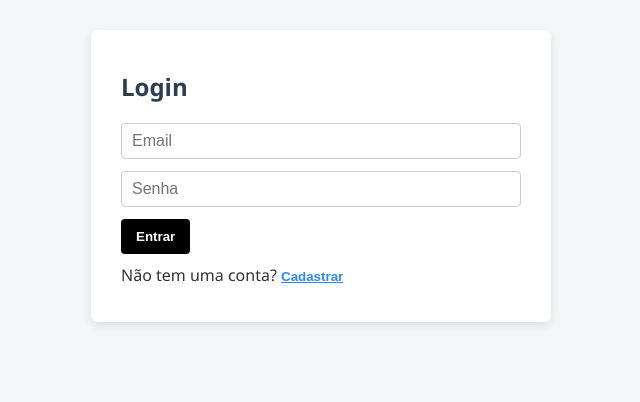
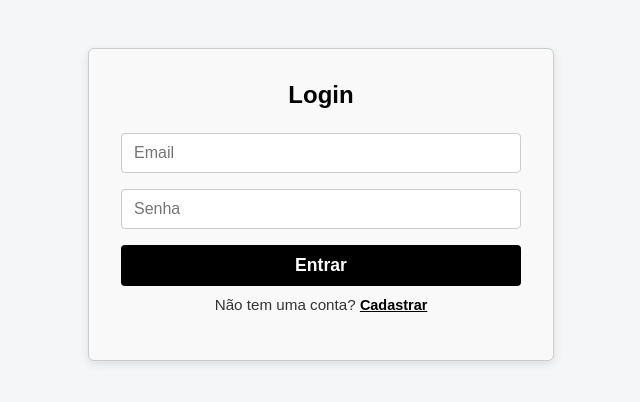
Before and after one commit to LuisHenriqueSevero/Frontend-Teste-Duett, a React (Create React App) app: page / in a window 1280 px wide. Shown: the top 402 px of the page, without its empty margins (319-959 px from the left). Built offline with nearby package versions, Linux system fonts and the light colour scheme.

Commit message:
Finalização da estilização

```diff
--- a/src/components/LoginForm.jsx
+++ b/src/components/LoginForm.jsx
@@ -2,6 +2,7 @@
 import { useDispatch } from "react-redux";
 import { loginSuccess } from "../store/authSlice";
 import { loginApi } from "../services/api";
+import "../styles/loginform.css";
 
 export default function LoginForm({ onRegisterClick }) {
   const dispatch = useDispatch();
@@ -23,9 +24,9 @@
   };
 
   return (
-    <form onSubmit={handleLogin}>
+    <form onSubmit={handleLogin} className="login-form">
       <h2>Login</h2>
-      {error && <p style={{ color: "red" }}>{error}</p>}
+      {error && <p className="error">{error}</p>}
       <input
         type="email"
         placeholder="Email"
@@ -40,20 +41,15 @@
         onChange={(e) => setSenha(e.target.value)}
         required
       />
-      <button type="submit">Entrar</button>
-      <p style={{ marginTop: "10px" }}>
+      <button type="submit" className="submit-button">
+        Entrar
+      </button>
+      <p className="register-text">
         Não tem uma conta?{" "}
         <button
           type="button"
           onClick={onRegisterClick}
-          style={{
-            background: "transparent",
-            border: "none",
-            color: "#2d89ef",
-            textDecoration: "underline",
-            cursor: "pointer",
-            padding: 0,
-          }}
+          className="register-button"
         >
           Cadastrar
         </button>
--- a/src/components/RegisterForm.jsx
+++ b/src/components/RegisterForm.jsx
@@ -1,5 +1,6 @@
 import React, { useState } from "react";
 import { registerApi } from "../services/api";
+import "../styles/registerform.css";
 
 export default function RegisterForm({ onSuccess, onBack }) {
   const [nome, setNome] = useState("");
@@ -48,28 +49,20 @@
   };
 
   return (
-    <form onSubmit={handleRegister} style={{ position: "relative" }}>
+    <form onSubmit={handleRegister} className="register-form">
       <button
         type="button"
         onClick={onBack}
-        style={{
-          position: "absolute",
-          left: 0,
-          top: 0,
-          background: "transparent",
-          border: "none",
-          fontSize: "1.2em",
-          cursor: "pointer",
-          color: "#2d89ef",
-        }}
+        className="back-button"
+        aria-label="Voltar"
       >
         ⬅ Voltar
       </button>
 
-      <h2 style={{ marginTop: "2em" }}>Cadastrar Usuário</h2>
+      <h2>Cadastrar Usuário</h2>
 
-      {error && <p style={{ color: "red" }}>{error}</p>}
-      {success && <p style={{ color: "green" }}>{success}</p>}
+      {error && <p className="error">{error}</p>}
+      {success && <p className="success">{success}</p>}
 
       <input
         type="text"
@@ -105,7 +98,7 @@
         <option value="Administrador">Administrador</option>
       </select>
 
-      <button type="submit" style={{ marginTop: "10px" }}>
+      <button type="submit" className="submit-button">
         Cadastrar
       </button>
     </form>
--- a/src/styles/app.css
+++ b/src/styles/app.css
@@ -53,7 +53,7 @@
 
 .access-denied-container button {
   padding: 10px 20px;
-  background-color: #2d89ef;
+  background-color: #000000;
   color: #fff;
   border: none;
   border-radius: 6px;
@@ -61,5 +61,5 @@
 }
 
 .access-denied-container button:hover {
-  background-color: #1c6ac9;
+  background-color: #1b5cb8;
 }
--- /dev/null
+++ b/src/styles/loginform.css
@@ -0,0 +1,68 @@
+.login-form {
+  max-width: 400px;
+  margin: 3em auto;
+  padding: 2em;
+  border: 1px solid #ccc;
+  border-radius: 6px;
+  background-color: #f9f9f9;
+  font-family: Arial, sans-serif;
+  text-align: center;
+}
+
+.login-form h2 {
+  color: black;
+  margin-top: 0;
+  margin-bottom: 1em;
+}
+
+.login-form p.error {
+  color: red;
+  margin-bottom: 1em;
+}
+
+.login-form input {
+  width: 100%;
+  padding: 10px 12px;
+  margin-bottom: 1em;
+  border: 1px solid #ccc;
+  border-radius: 4px;
+  font-size: 1em;
+  box-sizing: border-box;
+}
+
+.login-form input:focus {
+  outline: none;
+  border-color: #007bff;
+  box-shadow: 0 0 5px rgba(0, 123, 255, 0.5);
+}
+
+.login-form button.submit-button {
+  width: 100%;
+  padding: 10px 0;
+  background-color: #000000;
+  color: white;
+  border: none;
+  border-radius: 4px;
+  font-size: 1.1em;
+  cursor: pointer;
+  transition: background-color 0.3s ease;
+}
+
+.login-form button.submit-button:hover {
+  background-color: #1b5cb8;
+}
+
+.login-form p.register-text {
+  margin-top: 10px;
+  font-size: 0.95em;
+}
+
+.login-form button.register-button {
+  background: transparent;
+  border: none;
+  color: black;
+  text-decoration: underline;
+  cursor: pointer;
+  padding: 0;
+  font-size: 0.95em;
+}
--- /dev/null
+++ b/src/styles/registerform.css
@@ -0,0 +1,74 @@
+.register-form {
+  position: relative;
+  max-width: 400px;
+  margin: 2em auto;
+  padding: 2em;
+  border: 1px solid #ccc;
+  border-radius: 6px;
+  background-color: #f9f9f9;
+  font-family: Arial, sans-serif;
+}
+
+.register-form button.back-button {
+  position: absolute;
+  left: 10px;
+  top: 10px;
+  background: transparent;
+  border: none;
+  font-size: 1.2em;
+  cursor: pointer;
+  color: black;
+}
+
+.register-form h2 {
+  color: black;
+  margin-top: 7%;
+  margin-bottom: 1em;
+  text-align: center;
+}
+
+.register-form p.error {
+  color: red;
+  margin-bottom: 1em;
+  text-align: center;
+}
+
+.register-form p.success {
+  color: green;
+  margin-bottom: 1em;
+  text-align: center;
+}
+
+.register-form input,
+.register-form select {
+  width: 100%;
+  padding: 10px 12px;
+  margin-bottom: 1em;
+  border: 1px solid #ccc;
+  border-radius: 4px;
+  font-size: 1em;
+  box-sizing: border-box;
+}
+
+.register-form input:focus,
+.register-form select:focus {
+  outline: none;
+  border-color: #007bff;
+  box-shadow: 0 0 5px rgba(0, 123, 255, 0.5);
+}
+
+.register-form button.submit-button {
+  width: 100%;
+  padding: 10px 0;
+  background-color: #000000;
+  color: white;
+  border: none;
+  border-radius: 4px;
+  font-size: 1.1em;
+  cursor: pointer;
+  transition: background-color 0.3s ease;
+}
+
+.register-form button.submit-button:hover {
+  background-color: #1b5cb8;
+}
```
